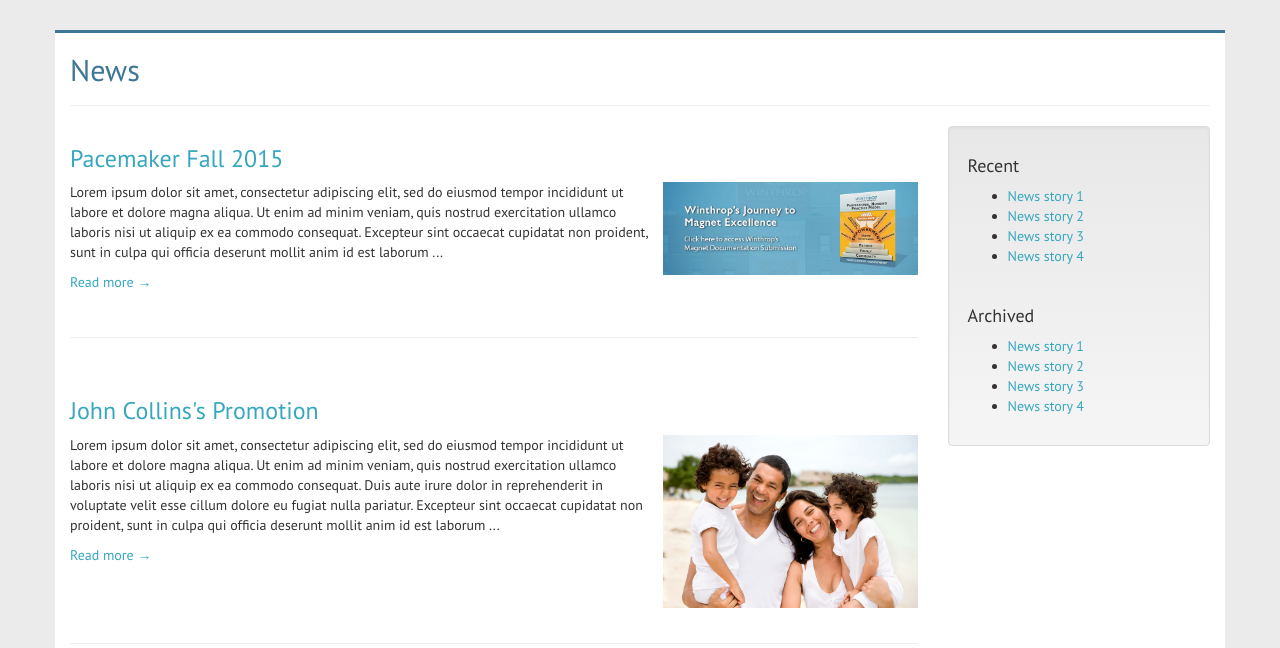
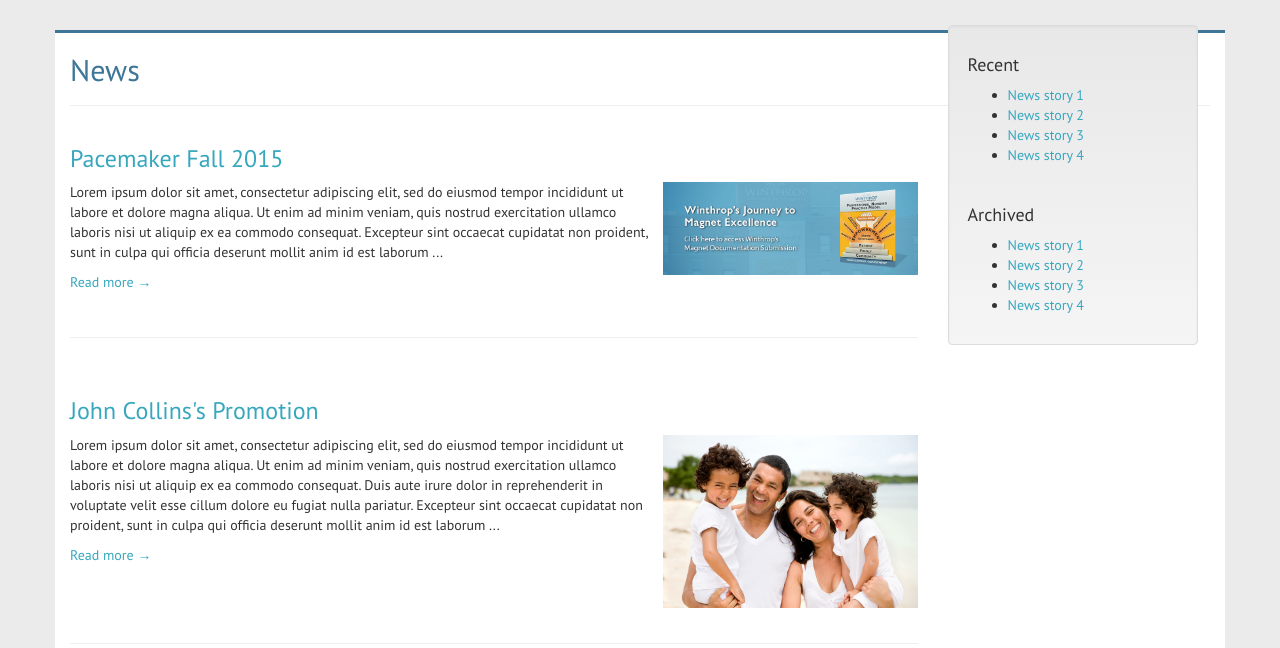
Before and after one commit to jdelossa/VMO-Prototype, a PHP site: page /news.html in a window 1280 px wide. Shown: the part 125-773 px from the top of the page. Run offline with PHP 8.4, Linux system fonts and the light colour scheme; some libraries are stand-ins or nearby versions.

Commit message:
more nav options

```diff
--- a/css/main.css
+++ b/css/main.css
@@ -549,6 +549,19 @@ a {
    width: 30%;
 }
 
+#sidebar {
+   width: 250px;
+}
+
+#sidebar.affix {
+   position: fixed;
+      top: 150px;
+}
+
+#sidebar.affix-top {
+   bottom: 0;
+}
+
 /* Single News Page */
 
 .single-news .content {
--- a/index.html
+++ b/index.html
@@ -37,6 +37,8 @@
 
             <ul class="nav navbar-nav">
                 <li><a href="#about" class="active">Home</a></li>
+                <li><a href="#">Membership</a></li>
+                <li><a href="#">Leadership</a></li>
                 <li><a href="events.html">Events</a></li>
                 <li><a href="news.html">News</a></li>
                 <li><a href="#contact">Contact Us</a></li>
--- a/news.html
+++ b/news.html
@@ -119,7 +119,7 @@
 
             </div>
             <div class="col-md-3">
-                <div id="sidebar" class="well">
+                <div id="sidebar" class="well" data-spy="affix" data-offset-top="50" data-offset-bottom="0">
                     <h4>Recent</h4>
                     <ul>
                         <li><a href="#">News story 1</a></li>
```
